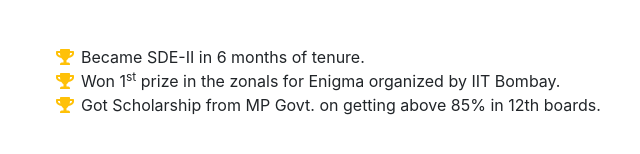
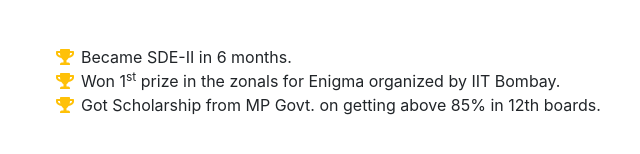
Before and after one commit to abhijeet-rawat/abhijeet-rawat.github.io, a website with bundled scripts: page index.html in a window 1280 px wide. Shown: the part 4367-4521 px from the top of the page, 279-919 px from the left. Built offline with nearby package versions, Linux system fonts and the light colour scheme; a web font is replaced by a local one.

Commit message:
Update index.html

```diff
--- a/index.html
+++ b/index.html
@@ -215,7 +215,7 @@
         <ul class="fa-ul mb-0">
           <li>
             <i class="fa-li fa fa-trophy text-warning"></i>
-            Became SDE-II in 6 months of tenure.
+            Became SDE-II in 6 months.
           </li>
           <li>
             <i class="fa-li fa fa-trophy text-warning"></i>
```
